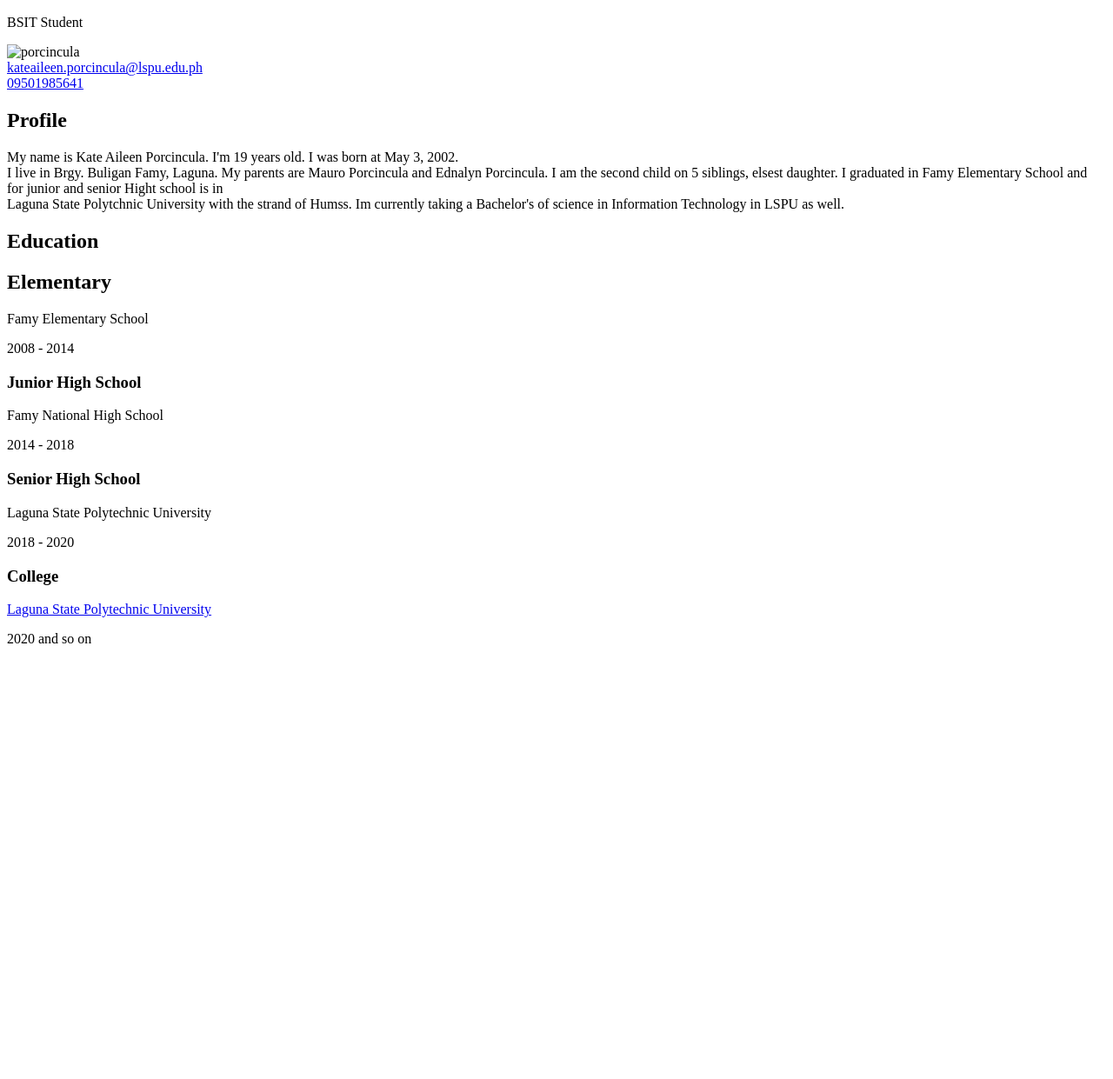
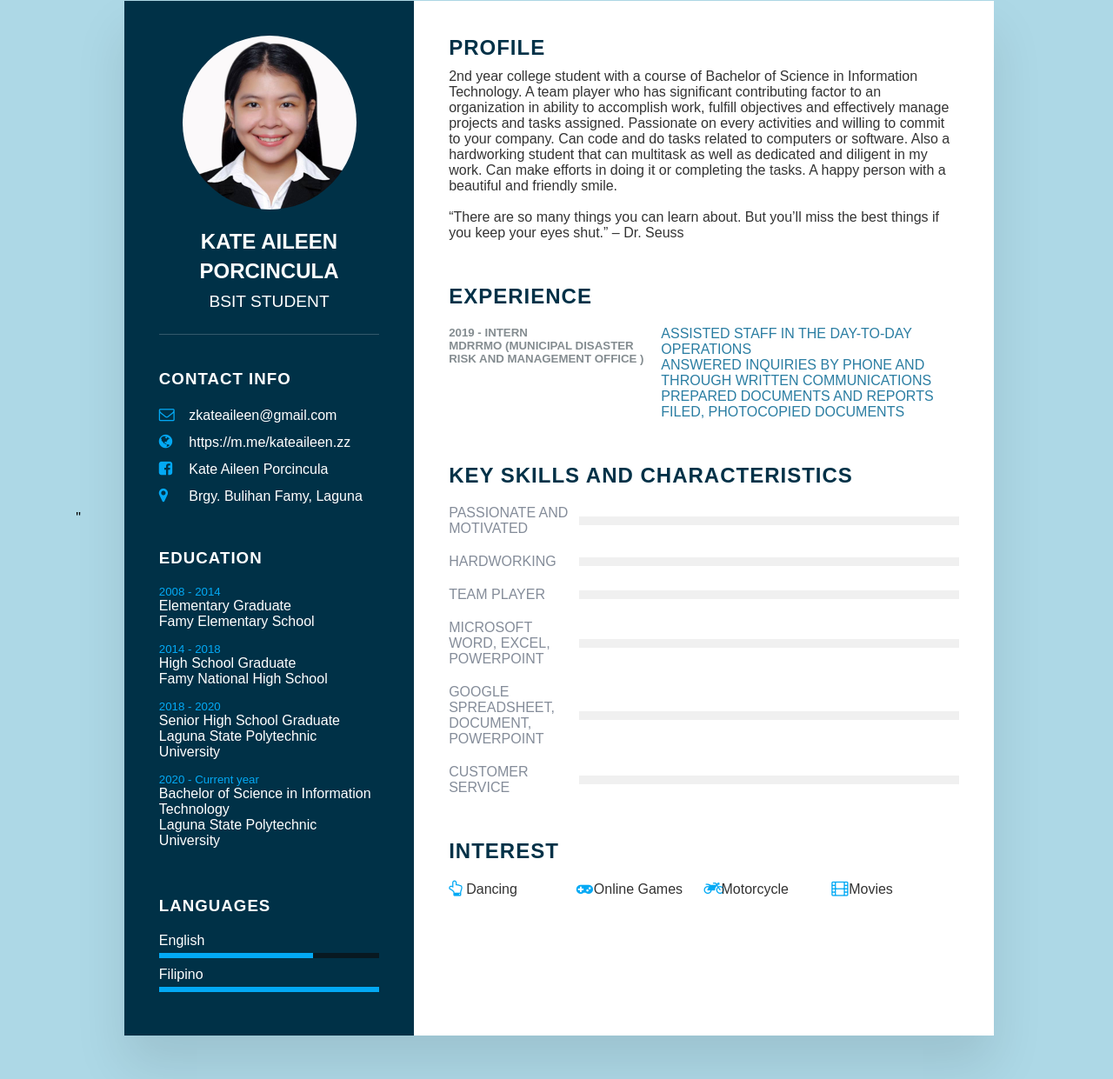
Before and after one commit to kateporcincula/kateaileen-porcincula.github.io, a plain HTML site: page index.html in a window 1280 px wide. Shown: the part 49-1290 px from the top of the page at 87% size. Before the commit the page ends 809 px from the top, so only its background shows below. Drawn offline with Linux system fonts and the light colour scheme; a web font is replaced by a local one.

Commit message:
Add files via upload

```diff
--- a/index.html
+++ b/index.html
@@ -1,35 +1,154 @@
-<DOCTYPE html>
+<!DOCTYPE html>
 <html>
-<head>
-<title>First Activity</title>
-</head>
-<body>
+    <head>
+        <meta name="viewport" content="width=device-width, initial-scaled.0">
+        <title>RESUME</title>
+        <link rel="stylesheet" href="https://cdnjs.cloudflare.com/ajax/libs/font-awesome/4.7.0/css/font-awesome.css" integrity="sha512-5A8nwdMOWrSz20fDsjczgUidUBR8liPYU+WymTZP1lmY9G6Oc7HlZv156XqnsgNUzTyMefFTcsFH/tnJE/+xBg==" crossorigin="anonymous" referrerpolicy="no-referrer" />"
+        <link rel="stylesheet" type="text/css" href="style.css">
+    </head>
+    <body>
+        <div class="container">
+            <div class="left_Side">
+            <div class="profileText">
+            <div class="imgBx">
+                <img src="porcincula.jpg">
 
-<h1>KATE AILEEN V.PORCINCULA</h1>
-<p>BSIT Student</p>
-<img scr="https://github.com/kateporcincula/kateporcincula.github.io/blob/main/images/porcincula.jpg" alt="porcincula">
-<br>
-<a href="mailto:kateaileen.porcincula@lspu.edu.ph">kateaileen.porcincula@lspu.edu.ph</a>
-<br>
-<a href="tel:09501985641">09501985641</a>
+            </div>
+            <h2>Kate Aileen Porcincula<br><span>BSIT Student</span></h2>
+              </div>
 
-<h2>Profile</h2>
-   <p>My name is Kate Aileen Porcincula. I'm 19 years old. I was born at May 3, 2002.<br>
-   I live in Brgy. Buligan Famy, Laguna. My parents are Mauro Porcincula and Ednalyn Porcincula. I am the second child on 5 siblings, elsest daughter. I graduated in Famy Elementary School and for junior and senior Hight school is in<br>
-   Laguna State Polytchnic University with the strand of Humss. Im currently taking a Bachelor's of science in Information Technology in LSPU as well.</p>
-<h2>Education</h2>
-<h2>Elementary</h2>
-<p>Famy Elementary School</p>
-<p>2008 - 2014</p>
-<h3>Junior High School</h3>
-<p>Famy National High School</p>
-<p>2014 - 2018</p>
-<h3>Senior High School</h3>
-<p>Laguna State Polytechnic University</p>
-<p>2018 - 2020</p>
-<h3>College</h3>
-<a href="https://lspu.edu.ph/">Laguna State Polytechnic University</a>
-<p>2020 and so on</p>
+              <div class="contactInfo">
+                  <h3 class="title">Contact Info</h3>
+                  <ul>
+                      <li>
+                          <span class="icon"><i class="fa fa-envelope-o" aria-hidden="true"></i></span>
+                          <span class="text">zkateaileen@gmail.com</span>
+                      </li>
+                      <li>
+                        <span class="icon"><i class="fa fa-globe" aria-hidden="true"></i></span>
+                        <span class="text">https://m.me/kateaileen.zz</span>
+                    </li>
+                    <li>
+                        <span class="icon"><i class="fa fa-facebook-square" aria-hidden="true"></i>
+                        </span>
+                        <span class="text">Kate Aileen Porcincula</span>
+                    </li>
+                    <li>
+                        <span class="icon"><i class="fa fa-map-marker" aria-hidden="true"></i>
+                        </span>
+                        <span class="text">Brgy. Bulihan Famy, Laguna</span>
+                    </li>
+                  </ul>
+              </div>
 
-</body>
+              <div class="contactInfo education">
+                <h3 class="title">Education</h3>
+                <ul>
+                    <li>
+                       <h5>2008 - 2014</h5>
+                       <h4>Elementary Graduate</h4>
+                       <h4>Famy Elementary School</h4>
+                  </li>
+                  <li>
+                    <h5>2014 - 2018</h5>
+                    <h4>High School Graduate</h4>
+                    <h4>Famy National High School</h4>
+               </li>
+               <li>
+                <h5>2018 - 2020</h5>
+                <h4>Senior High School Graduate</h4>
+                <h4>Laguna State Polytechnic University</h4>
+           </li>
+           <li>
+            <h5>2020 - Current year</h5>
+            <h4>Bachelor of Science in Information Technology</h4>
+            <h4>Laguna State Polytechnic University</h4>
+       </li>
+                </ul>
+            </div>
+
+            <div class="contactInfo languages">
+                <h3 class="title">Languages</h3>
+                <ul>
+                    <li>
+                        <span class="text">English</span>
+                        <span class="percent">
+                        <div style="width: 70%;"></div>
+                        </span>
+                    </li>
+                    <li>
+                        <span class="text">Filipino</span>
+                        <span class="percent">
+                            <div style="width: 100%;"></div>
+                        </span>
+                    </li>
+                </ul>
+            </div>
+            </div>
+
+            <div class="right_Side">
+                <div class="about">
+                    <h2 class="title2">Profile</h2>
+                    <p>2nd year college student with a course of Bachelor of Science in Information Technology. A team player who has significant contributing factor to an organization in ability to accomplish work, fulfill objectives and effectively manage projects and tasks assigned. Passionate on every activities and willing to commit to your company. Can code and do tasks related to computers or software. Also a hardworking student that can multitask as well as dedicated and diligent in my work. Can make efforts in doing it or completing the tasks. A happy person with a beautiful and friendly smile.
+                        <br></br>
+                        “There are so many things you can learn about. But you’ll miss the best things if you keep your eyes shut.” – Dr. Seuss</p>
+                </div>
+                <div class="about">
+                    <h2 class="title2">Experience</h2>
+                    <div class="box">
+                        <div class="year_company">
+                            <h5>2019 - Intern</h5>
+                            <h5>MDRRMO (Municipal Disaster Risk and Management Office )</h5>
+                        </div>
+                        <div class="text">
+                           	<p>Assisted staff in the day-to-day operations</p>
+                          <p>Answered inquiries by phone and through written communications </p>
+                            <p>Prepared documents and reports</p>
+                            <p>Filed, photocopied documents </p>
+                        </div>
+                    </div>
+                </div>
+
+                <div class="about skills">
+                    <h2 class="title2">Key Skills and Characteristics</h2>
+                    <div class="box">
+                        <h4>Passionate and Motivated</h4>
+                        <div class="percent"></div>
+                    </div>
+                    <div class="box">
+                        <h4>Hardworking</h4>
+                        <div class="percent"></div>
+                    </div>
+                    <div class="box">
+                        <h4>Team Player</h4>
+                        <div class="percent"></div>
+                    </div>
+                    <div class="box">
+                        <h4>Microsoft Word, Excel, Powerpoint</h4>
+                        <div class="percent"></div>
+                    </div>
+                    <div class="box">
+                        <h4>Google Spreadsheet, Document, Powerpoint</h4>
+                        <div class="percent"></div>
+                    </div>
+                    <div class="box">
+                        <h4>Customer Service</h4>
+                        <div class="percent"></div>
+                    </div>
+                </div>
+
+                <div class="about interest">
+                    <h2 class="title2">Interest</h2>
+                    <ul>
+                        <li><i class="fa fa-hand-o-up" aria-hidden="true"></i>Dancing</li>
+                        <li><i class="fa fa-gamepad" aria-hidden="true"></i>Online Games</li>
+                        <li><i class="fa fa-motorcycle" aria-hidden="true"></i>Motorcycle</li>
+                        <li><i class="fa fa-film" aria-hidden="true"></i>Movies</li>
+                    </ul>
+                </div>
+
+            </div>
+        </div>
+    </body>
+
 </html>
--- /dev/null
+++ b/style.css
@@ -0,0 +1,237 @@
+@import url('https:fonts.googleapis.com/ccs?family=Poppins:200,300,400,500,600,700,800,900&display=swap');
+*
+{
+    margin: 0;
+    padding: 0;
+    box-sizing: border-box;
+    font-family: 'Poppins', sans-serif;
+}
+body
+{
+    background: lightblue;
+    display: flex;
+    justify-content: center;
+    align-items: center;
+    min-height: 100vh;
+}
+.container
+{
+    position: relative;
+    width: 100%;
+    max-width: 1000px;
+    min-height: 1000px;
+    background: #fff;
+    margin: 50px;
+    display: grid;
+    grid-template-columns: 1fr 2fr;
+    box-shadow: 0 35px 55px rgba(0,0,0,0.1);
+}
+.container .left_Side
+{
+    position: relative;
+    background: #003147;
+    padding: 40px;
+}
+.profileText
+{
+    position: relative;
+    display: flex;
+    flex-direction: column;
+    align-items: center;
+    padding-bottom: 20px;
+    border-bottom: 1px solid rgba(255,255,255,0.2);
+}
+.profileText .imgBx
+{
+    position: relative;
+    width: 200px;
+    height: 200px;
+    border-radius: 50%;
+    overflow: hidden;
+}
+.profileText .imgBx img
+{
+    position: absolute;
+    top: 0;
+    left: 0;
+    width: 100%;
+    height: 100%;
+    object-fit: cover;
+}
+.profileText h2
+{
+    color: #fff;
+    font-size: 1.5em;
+    margin-top: 20px;
+    text-transform: uppercase;
+    text-align: center;
+    font-weight: 600;
+    line-height: 1.4em;
+}
+.profileText h2 span
+{
+    font-size: 0.8em;
+    font-weight: 300;
+}
+.contactInfo
+{
+    padding-top: 40px;
+
+}
+.title
+{
+    color: #fff;
+    text-transform: uppercase;
+    font-weight: 600;
+    letter-spacing: 1px;
+    margin-bottom: 20px;
+}
+.contactInfo ul
+{
+    position: relative;
+
+}
+.contactInfo ul li
+{
+    position: relative;
+    list-style: none;
+    margin: 10px 0;
+    cursor: pointer;
+}
+.contactInfo ul li .icon
+{
+    display: inline-block;
+    width: 30px;
+    font-size: 18px;
+    color: #03a9f4;
+}
+.contactInfo ul li span
+{
+    color: #fff;
+    font-weight: 300;
+}
+.contactInfo.education li
+{
+    margin-bottom: 15px;
+}
+.contactInfo.education h5
+{
+    color: #03a9f4;
+    font-weight: 500;
+}
+.contactInfo.education h4:nth-child(2)
+{
+    color: #fff;
+    font-weight: 500;
+}
+.contactInfo.education h4
+{
+    color: #fff;
+    font-weight: 300;
+}
+.contactInfo.languages .percent
+{
+    position: relative;
+    width: 100%;
+    height: 6px;
+    background: #081921;
+    display: block;
+    margin-top: 5px;
+}
+.contactInfo.languages .percent div
+{
+    position: absolute;
+    top: 0;
+    left: 0;
+    height: 100%;
+    background: #03a9f4;
+}
+
+
+.container .right_Side
+{
+    position: relative;
+    background: #fff;
+    padding: 40px;
+}
+.about
+{
+    margin-bottom: 50px;
+}
+.about:last-child
+{
+    margin-bottom: 0;
+}
+.title2
+{
+    color: #003147;
+    text-transform: uppercase;
+    letter-spacing: 1px;
+    margin-bottom: 10px;
+}
+p
+{
+    color: #333;
+}
+.about .box
+{
+    display: flex;
+    flex-direction: row;
+    margin: 20px 0;
+}
+.about .box .year_company
+{
+    min-width: 150px;
+}
+.about .box .year_company h5
+{
+    text-transform: uppercase;
+    color: #848c90;
+    font-weight: 600;
+}
+.about .box .text p
+{
+    text-transform: uppercase;
+    color: #2a7da2;
+    font-size: 16px;
+}
+.skills .box
+{
+    position: relative;
+    width: 100%;
+    display: grid;
+    grid-template-columns: 150px 1fr;
+    justify-content: center;
+    align-items: center;
+}
+.skills .box h4
+{
+    text-transform: uppercase;
+    color: #848c99;
+    font-weight: 500;
+}
+.skills .box  .percent
+{
+    position: relative;
+    width: 100%;
+    height: 10px;
+    background: #f0f0f0;
+}
+.interest ul
+{
+    display: grid;
+    grid-template-columns: repeat(4,1fr);
+}
+.interest ul li
+{
+    list-style: none;
+    color: #333;
+    font-weight: 500;
+    margin: 10px 0;
+}
+.interest ul li .fa
+{
+    color: #03a9f4;
+    font-size: 18px;
+    width: 20px;
+}
```
